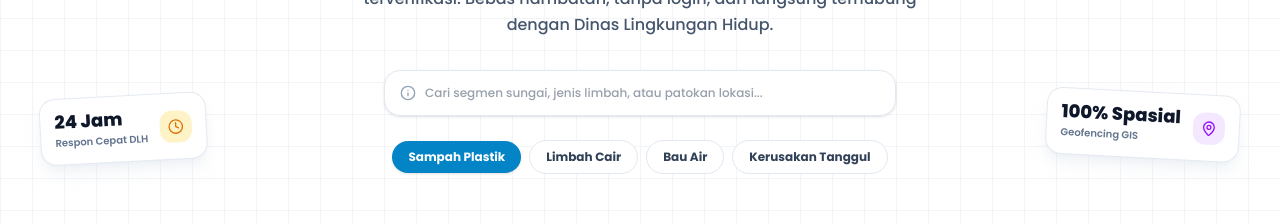
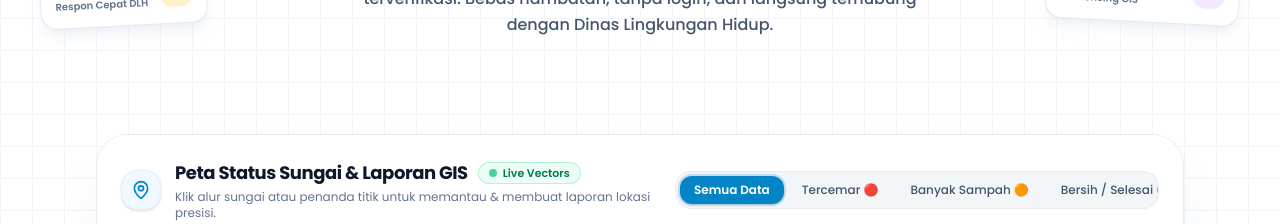
Before and after one commit to riverse-id/frontend, a Next.js app: page /lapor in a window 1280 px wide. Shown: the part 334-558 px from the top of the page. Built offline with nearby package versions, Linux system fonts and the light colour scheme.

Commit message:
refactor: remove redundant search bar and category chips from lapor hero section

```diff
--- a/app/lapor/page.tsx
+++ b/app/lapor/page.tsx
@@ -245,69 +245,9 @@ export default function LaporPage() {
               <span className="text-[#0284C7]">Terbaik di Indonesia</span>
             </h1>
 
-            <p className="text-xs sm:text-sm lg:text-base text-slate-600 leading-relaxed font-medium max-w-xl mx-auto mb-8">
+            <p className="text-xs sm:text-sm lg:text-base text-slate-600 leading-relaxed font-medium max-w-xl mx-auto mb-2">
               Laporkan semua aspek pencemaran sungai dari nol hingga terverifikasi. Bebas hambatan, tanpa login, dan langsung terhubung dengan Dinas Lingkungan Hidup.
             </p>
-
-            {/* Search Input Box */}
-            <div className="relative max-w-lg mx-auto mb-6">
-              <div className="absolute inset-y-0 left-0 pl-4 flex items-center pointer-events-none text-slate-400">
-                <Info className="w-4 h-4" />
-              </div>
-              <input
-                type="text"
-                placeholder="Cari segmen sungai, jenis limbah, atau patokan lokasi..."
-                className="w-full pl-10 pr-4 py-3.5 rounded-2xl border border-slate-200 bg-white/95 shadow-sm text-xs font-medium text-slate-700 focus:outline-none focus:ring-2 focus:ring-[#0284C7] focus:bg-white"
-              />
-            </div>
-
-            {/* Category Filter Pills */}
-            <div className="flex flex-wrap items-center justify-center gap-2">
-              <button
-                type="button"
-                onClick={() => setCategory("sampah")}
-                className={`px-4 py-2 rounded-full text-xs font-bold transition-all ${
-                  category === "sampah"
-                    ? "bg-[#0284C7] text-white shadow-sm"
-                    : "bg-white border border-slate-200 text-slate-700 hover:bg-slate-50"
-                }`}
-              >
-                Sampah Plastik
-              </button>
-              <button
-                type="button"
-                onClick={() => setCategory("limbah-cair")}
-                className={`px-4 py-2 rounded-full text-xs font-bold transition-all ${
-                  category === "limbah-cair"
-                    ? "bg-[#0284C7] text-white shadow-sm"
-                    : "bg-white border border-slate-200 text-slate-700 hover:bg-slate-50"
-                }`}
-              >
-                Limbah Cair
-              </button>
-              <button
-                type="button"
-                onClick={() => setCategory("bau-warna")}
-                className={`px-4 py-2 rounded-full text-xs font-bold transition-all ${
-                  category === "bau-warna"
-                    ? "bg-[#0284C7] text-white shadow-sm"
-                    : "bg-white border border-slate-200 text-slate-700 hover:bg-slate-50"
-                }`}
-              >
-                Bau Air
-              </button>
-              <button
-                type="button"
-                onClick={() => setCategory("tanggul")}
-                className={`px-4 py-2 rounded-full text-xs font-bold transition-all ${
-                  category === "tanggul"
-                    ? "bg-[#0284C7] text-white shadow-sm"
-                    : "bg-white border border-slate-200 text-slate-700 hover:bg-slate-50"
-                }`}
-              >
-                Kerusakan Tanggul
-              </button>
-            </div>
           </div>
         </div>
       </section>
```
